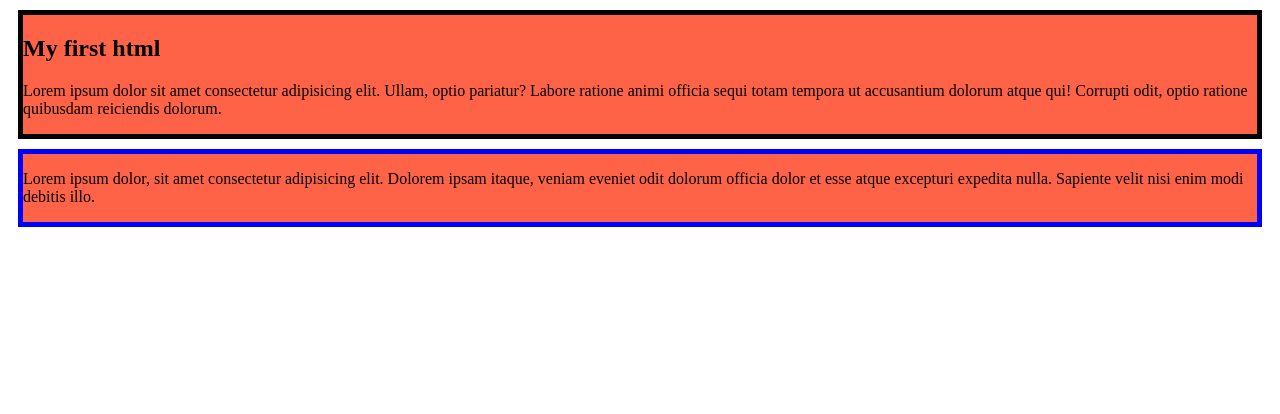
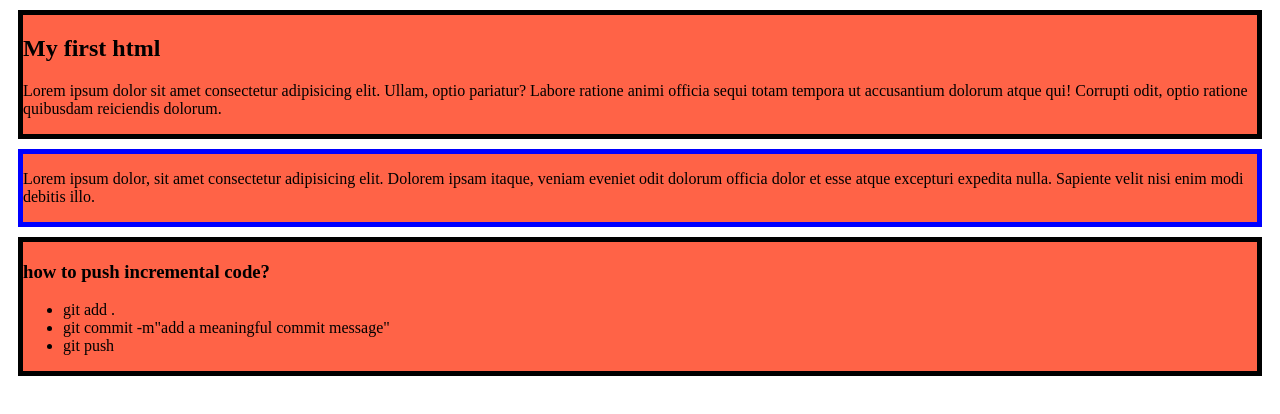
Before and after one commit to MonirKhan5/my-first-site, a plain HTML site: page index.html in a window 1280 px wide. Drawn offline with Linux system fonts and the light colour scheme.

Commit message:
addeded the third update

```diff
--- a/index.html
+++ b/index.html
@@ -20,5 +20,15 @@
             Lorem ipsum dolor, sit amet consectetur adipisicing elit. Dolorem ipsam itaque, veniam eveniet odit dolorum officia dolor et esse atque excepturi expedita nulla. Sapiente velit nisi enim modi debitis illo.
         </p>
     </div>
+    <div>
+        <h3>
+            how to push incremental code?
+        </h3>
+        <ul>
+            <li>git add .</li>
+            <li>git commit -m"add a meaningful commit message"</li>
+            <li>git push</li>
+        </ul>
+    </div>
 </body>
 </html>
```
